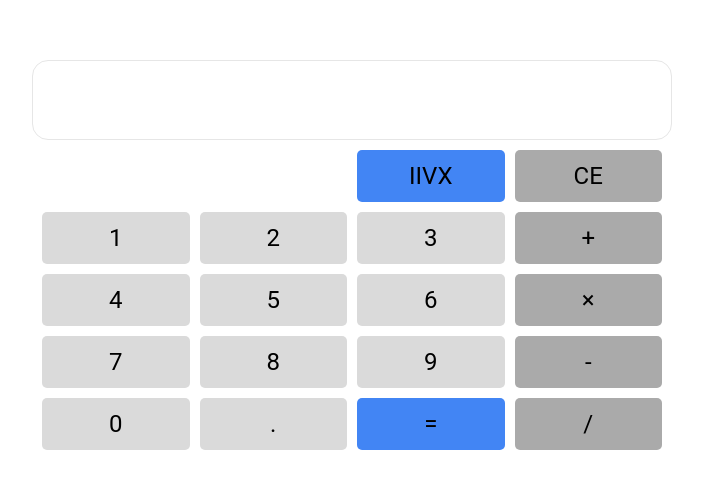
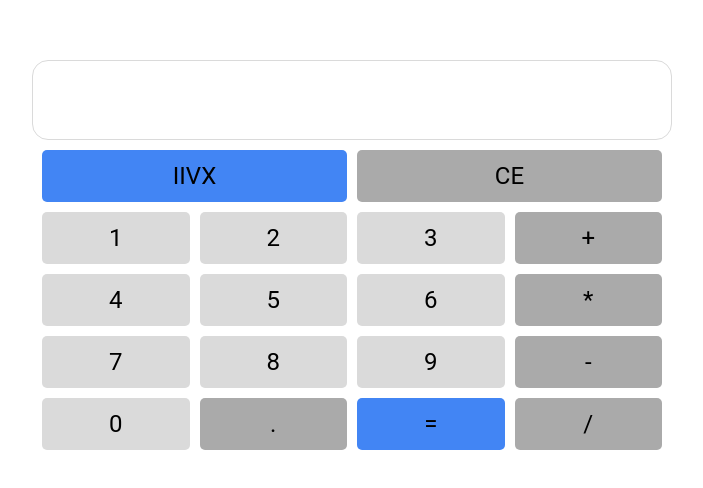
Before and after one commit to will-short/Calculator-TakeHome, a React (Create React App) app: page / in a window 1280 px wide. Shown: the part 140-628 px from the top of the page, without its empty margins (288-991 px from the left). Built offline with nearby package versions, Linux system fonts and the light colour scheme.

Commit message:
added roman keypad

```diff
--- a/src/App.js
+++ b/src/App.js
@@ -1,12 +1,9 @@
 import { useState } from "react";
-
+import Buttons from "./components/buttons";
 function App() {
   const [calcString, setCalcString] = useState("");
+  const [roman, setRoman] = useState(false);
 
-  function handleSubmit(e) {
-    e.preventDefault();
-    console.log(e.currentTarget);
-  }
   return (
     <main>
       <div className="display">
@@ -18,30 +15,9 @@ function App() {
           <span className="main-display">{calcString}</span>
         </div>
       </div>
-      <form className="buttons" onSubmit={handleSubmit}>
-        <div></div>
-        <div></div>
-        <button className="function blue roman">IIVX</button>
-        <button className="function clear">CE</button>
-        <button className="number" value="1">
-          1
-        </button>
-        <button className="number">2</button>
-        <button className="number">3</button>
-        <button className="function">+</button>
-        <button className="number">4</button>
-        <button className="number">5</button>
-        <button className="number">6</button>
-        <button className="function">×</button>
-        <button className="number">7</button>
-        <button className="number">8</button>
-        <button className="number">9</button>
-        <button className="function">-</button>
-        <button className="number">0</button>
-        <button className="number">.</button>
-        <button className="function blue">=</button>
-        <button className="function">/</button>
-      </form>
+      <div className="buttons">
+        <Buttons roman={roman} setRoman={setRoman} />
+      </div>
     </main>
   );
 }
--- /dev/null
+++ b/src/components/buttons.js
@@ -0,0 +1,85 @@
+const numericButtons = [
+  "IIVX",
+  "CE",
+  1,
+  2,
+  3,
+  " + ",
+  4,
+  5,
+  6,
+  " * ",
+  7,
+  8,
+  9,
+  " - ",
+  0,
+  ".",
+  "=",
+  " / ",
+];
+const romanButtons = [
+  "1234",
+  "CE",
+  "I",
+  "II",
+  "III",
+  " + ",
+  "V",
+  "X",
+  "L",
+  " * ",
+  "C",
+  "D",
+  "M",
+  " - ",
+  "=",
+  " / ",
+];
+
+export default function Buttons({ roman, setRoman }) {
+  function handleClick(e) {
+    if (e.target.innerText.length === 4) return setRoman(!roman);
+  }
+  if (roman) {
+    return (
+      <>
+        {romanButtons.map((val, i) => (
+          <button
+            key={i}
+            className={
+              val === "=" || val.length === 4
+                ? "blue"
+                : val.match(/[^A-Z]/g) || val === "CE"
+                ? "function"
+                : "numeric"
+            }
+            style={{ gridColumn: val === "=" && "span 3" }}
+            onClick={handleClick}
+          >
+            {val}
+          </button>
+        ))}
+      </>
+    );
+  }
+  return (
+    <>
+      {numericButtons.map((val, i) => (
+        <button
+          key={i}
+          className={
+            val === "=" || val.length === 4
+              ? "blue"
+              : isNaN(val)
+              ? "function"
+              : "numeric"
+          }
+          onClick={handleClick}
+        >
+          {val}
+        </button>
+      ))}
+    </>
+  );
+}
--- a/src/index.css
+++ b/src/index.css
@@ -96,7 +96,7 @@ main {
   width: 100%;
   background-color: white;
   border-radius: 1rem;
-  border: 1px solid rgb(230, 230, 230);
+  border: 1px solid #dadada;
   font-family: display;
   padding: 10px 14px 0 10px;
 }
@@ -126,3 +126,7 @@ button.function {
 button.blue {
   background-color: #4285f4;
 }
+button:nth-child(1),
+button:nth-child(2) {
+  grid-column: span 2;
+}
```
